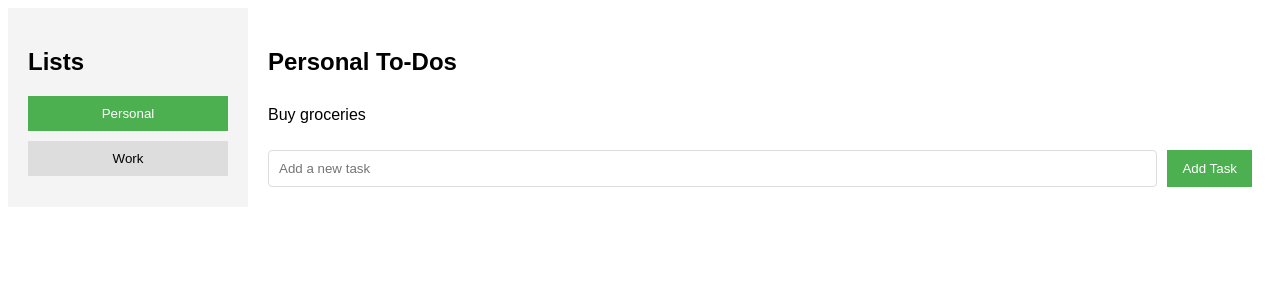
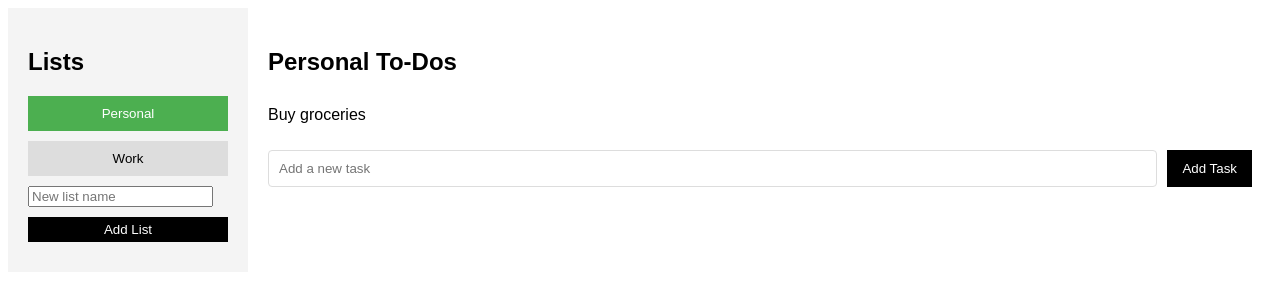
Before and after one commit to SamRaiche/CS50-Final-Project, a React (Create React App) app in the folder web/: page / in a window 1280 px wide. Shown: the top 300 px of the page. Built offline with nearby package versions, Linux system fonts and the light colour scheme.

Commit message:
Add tasks

```diff
--- a/web/src/App.css
+++ b/web/src/App.css
@@ -67,7 +67,16 @@ li.completed span {
 .new-task button {
     padding: 10px 15px;
     border: none;
-    background-color: #4caf50;
+    background-color: black;
     color: white;
     cursor: pointer;
 }
+
+.new-todo.button.custom-size {
+    margin-top: 10px; /* Moves the button down */
+    padding: 5px 8px; /* Makes it smaller horizontally */
+    border: none;
+    background-color: black;
+    color: white;
+    cursor: pointer;
+}
--- a/web/src/App.js
+++ b/web/src/App.js
@@ -11,6 +11,7 @@ const initialLists = {
 function App() {
     const [lists, setLists] = useState(initialLists);
     const [selectedList, setSelectedList] = useState("Personal");
+    const [newListName, setNewListName] = useState("");
 
     // Change list on sidebar click
     const handleListClick = (listName) => {
@@ -41,6 +42,17 @@ function App() {
         });
     };
 
+    const handleAddList = () => {
+        if (newListName && !lists[newListName]) { // Avoid adding empty or duplicate lists, newListName is a truthy value
+            setLists({
+                ...lists,
+                [newListName]: []
+            });
+            setSelectedList(newListName); // Optionally, set the new list as the selected list
+            setNewListName("");
+        }
+    };
+
     return (
         <div className="App">
             <aside className="sidebar">
@@ -54,6 +66,15 @@ function App() {
                         {listName}
                     </button>
                 ))}
+                <input // Working on CSS here
+                    type="text"
+                    value={newListName}
+                    onChange={(e) => setNewListName(e.target.value)}
+                    placeholder="New list name"
+                />
+                <button className='new-todo button custom-size'
+                    onClick={handleAddList}>Add List
+                </button>
             </aside>
             <main className="main-content">
                 <TodoLists
```
